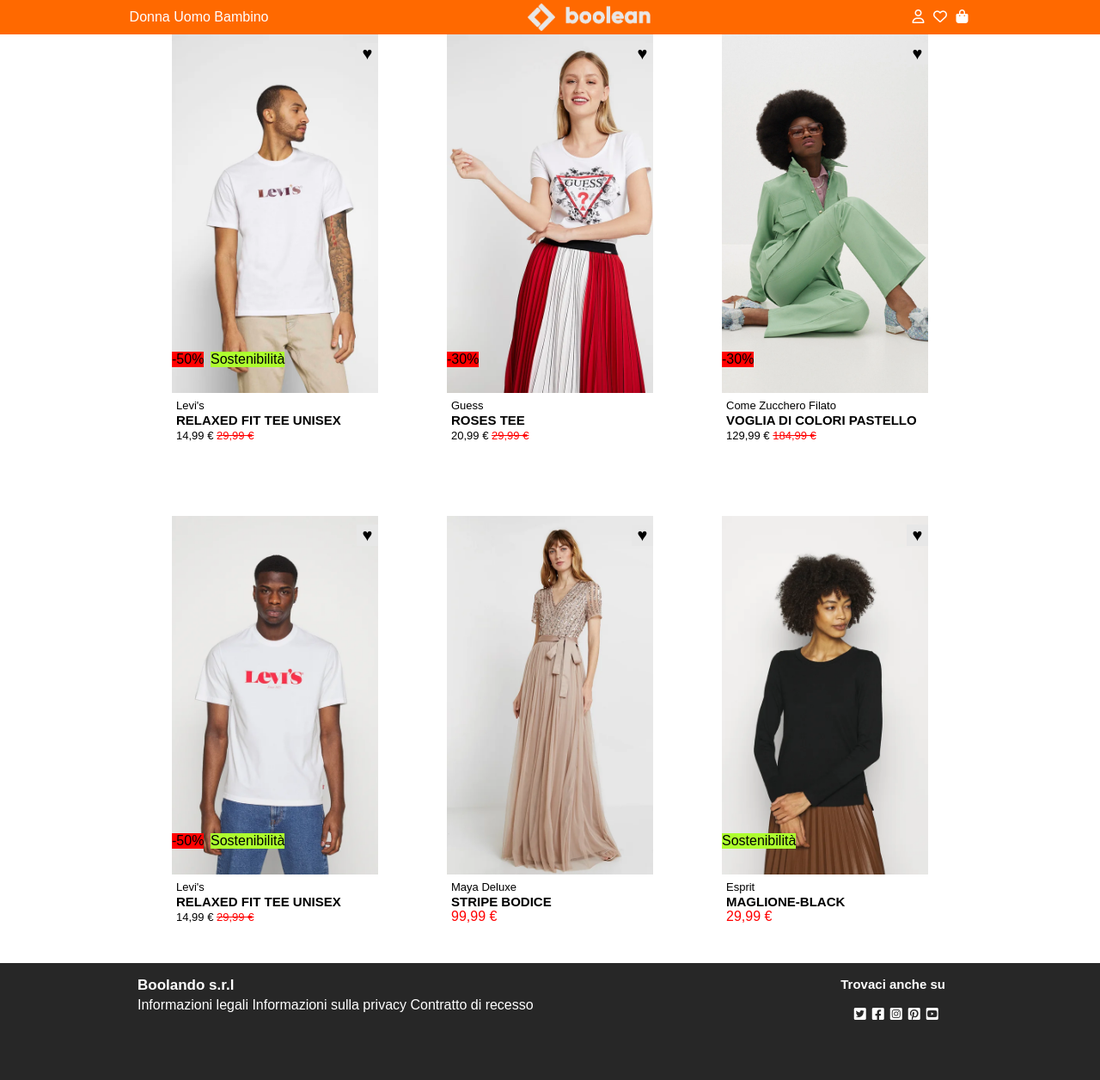
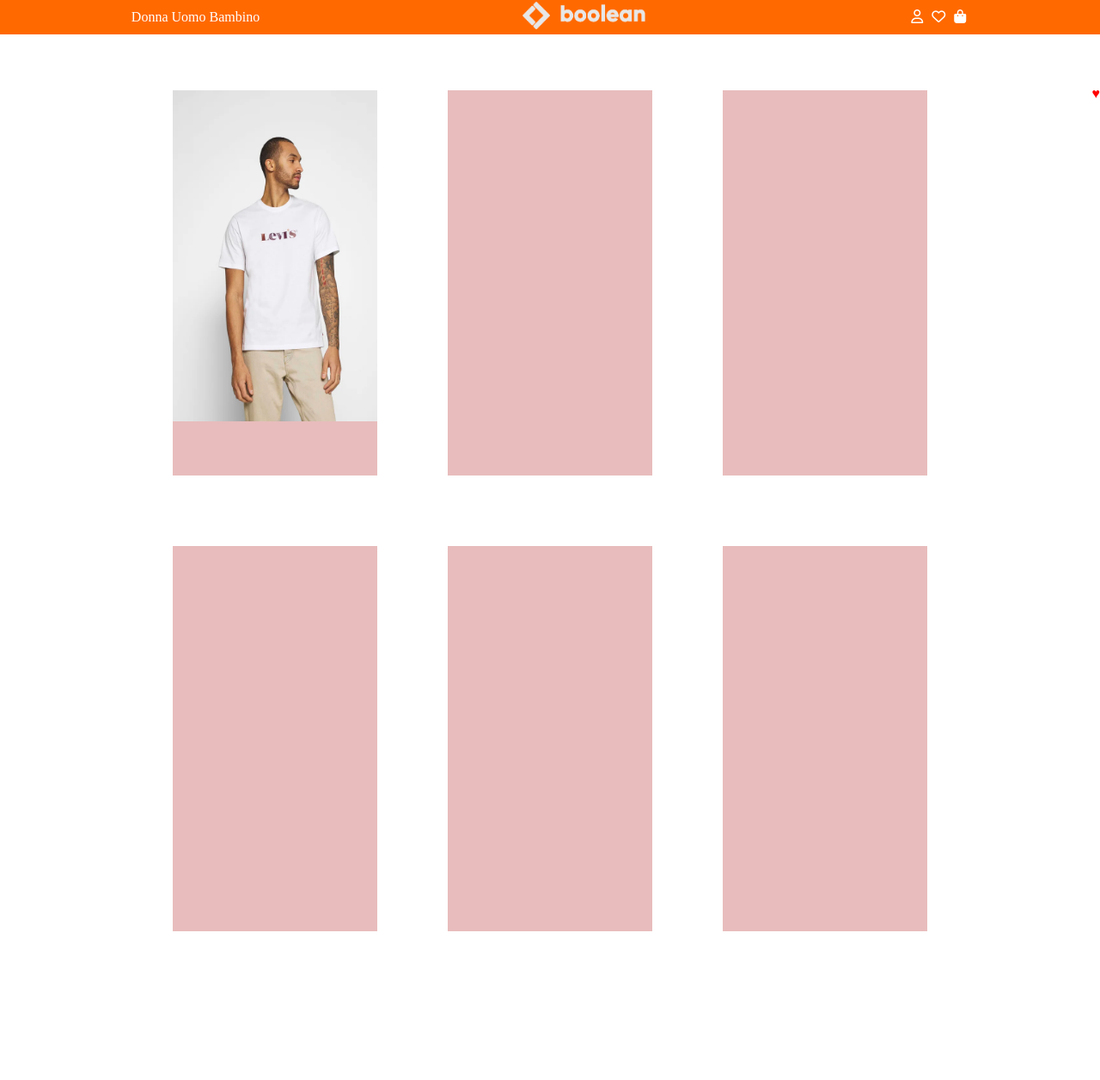
Before and after one commit to FrancescaPicoco/html-css-boolando, a plain HTML site: page index.html in a window 1280 px wide. Shown: the whole page at 86% size. After the commit the page ends 1084 px from the top, so only its background shows below. Drawn offline with Linux system fonts and the light colour scheme.

Commit message:
Altro metodo. <img>

```diff
--- a/css/style.css
+++ b/css/style.css
@@ -9,76 +9,56 @@
 }
 .logo-header{ height: 4vh;}
 
+main{
+    margin-top: 5%}
+.container{
+    width: 75vw;
+    height: 75vh;
+    display: flex;
+    justify-content:space-between;
+    flex-wrap: wrap;
+    }
+
 .card{
     width: calc((100% / 3) - 80px);
-    height: 60vh;
-    background-color:white;
-    border: 1px solid black;
-    margin:40px;
-    border: none;
+    height: 450px;
+    background-color: rgba(222, 158, 158, 0.689);
+    border: 1px solid white;
+    margin: 40px;
 }
-.cont-cent{
-    width: 75vw;
-    }
+.mod>img{
+    width: 100%;
+    height: 385px;
+}
+.frst-img{
+    background-color: blueviolet;
+    display: inline-block;
+    position: absolute;
+}
+.scnd-img{
+    background-color: brown;
+    display: none;
+    position: absolute;
+}
+.mod:hover .frst-img{
+ display: none;
+}
+.mod:hover .scnd-img{
+    display: inline-block;
+}
+.mod{
+ position: relative;
+}
+.badges{
+    position: relative;
+}
+.heart{
+    position: absolute;
+    right: 0;
+    color: red;
+    top:100px;
+}
 
-.mod-1{
-   width: 100%;
-   height: 90%;
-   background-image: url("../img/1.webp");
-   background-size: cover;
-   background-position: center;
-}
-.mod-1:hover{
-    background-image: url(../img/1b.webp);
- }
-.mod-2{
-   width: 100%;
-   height: 90%;
-   background-image: url("../img/2.webp");
-   background-size: cover;
-}
-.mod-2:hover{
-    background-image: url(../img/2b.webp);
- }
- .mod-3{
-    width: 100%;
-    height: 90%;
-    background-image: url("../img/3.webp");
-    background-size: cover;
-    background-position: center;
- }
- .mod-3:hover{
-     background-image: url(../img/3b.webp);
-  }
- .mod-4{
-    width: 100%;
-    height: 90%;
-    background-image: url("../img/4.webp");
-    background-size: cover;
-    background-position: center;
- }
- .mod-4:hover{
-     background-image: url(../img/4b.webp);
-  }
-  .mod-5{
-    width: 100%;
-    height: 90%;
-    background-image: url("../img/5.webp");
-    background-size: cover;
- }
- .mod-5:hover{
-     background-image: url(../img/5b.webp);
-  }
- .mod-6{
-    width: 100%;
-    height: 90%;
-    background-image: url("../img/6.webp");
-    background-size: cover;
-    background-position: center;
- }
- .mod-6:hover{
-     background-image: url(../img/6b.webp);
-  }
 
 
 .dscript{
--- a/css/utilities.css
+++ b/css/utilities.css
@@ -9,7 +9,7 @@
     padding: 0;
     box-sizing: border-box;
 }
-body{background-color : white;
+body{background-color :
     font-family: 'Inclusive Sans', sans-serif;}
 
 
--- a/index.html
+++ b/index.html
@@ -18,100 +18,48 @@
             <a href="#">Uomo</a>
             <a href="#">Bambino</a>
          </div>
-         <img src="img/boolean-logo.png" alt="Logo Boolean" class="logo-header">
+         <a href="#"><img src="img/boolean-logo.png" alt="Logo Boolean" class="logo-header"></a>
          <div class="lft-icon">
-            <i class="fa-regular fa-user px"></i>
-            <i class="fa-regular fa-heart px" ></i>
-            <i class="fa-solid fa-bag-shopping px"></i>
+            <a href="#"><i class="fa-regular fa-user px"></i></a>
+            <a href="#"><i class="fa-regular fa-heart px" ></i></a>
+            <a href="#"><i class="fa-solid fa-bag-shopping px"></i></a>
         </div>
        </nav>
     </header>
-    <main>
+                       <!--INIZIO MAIN-->
 
-       <div class="d-flex jcont-cent ">
-        <div class="cont-cent d-flex jcont-arnd">
-             <div class="card d-flex flex-di-col">
-                <div class="mod-1">
-                    <button class="wish">&hearts;</button>
-                    <div class="sale">-50%</div>
-                    <div class="eco">Sostenibilità</div>
+    <main class="d-flex jcont-cent">
+           <div class="container">
+
+              <div class="card">
+                <div class="mod">
+                   <img src="img/1.webp" alt="Prod-1" class="frst-img">
+                   <img src="img/1b.webp" alt="Prob-1b" class="scnd-img">
                 </div>
-                <div class="dscript">
-                  <span class="brand">Levi's</span>
-                  <h2>RELAXED FIT TEE UNISEX</h2>
-                  <span class="price">14,99 &euro; </span><span class="pricex">29,99 &euro;</span>
+                <span class="heart">&hearts;</span>
+                <div class="badges">
+
+                    <div class="bottom-badge">
+                        <div class="sale"></div>
+                        <div class="eco"></div>
+                    </div>
                 </div>
-             </div>
+                <div class="info-item">
 
-             <div class="card d-flex flex-di-col">
-                <div class="mod-2">
-                    <button class="wish">&hearts;</button>
-                    <div class="sale">-30%</div>
                 </div>
-                <div class="dscript">
-                  <span class="brand">Guess</span>
-                  <h2>ROSES TEE</h2>
-                  <span class="price">20,99 &euro; </span><span class="pricex">29,99 &euro;</span>
-                </div>
-             </div>
+              </div>
 
-             <div class="card d-flex flex-di-col">
-                <div class="mod-3">
-                    <button class="wish">&hearts;</button>
-                    <div class="sale">-30%</div>
-                </div>
-                <div class="dscript">
-                  <span class="brand">Come Zucchero Filato</span>
-                  <h2>VOGLIA DI COLORI PASTELLO</h2>
-                  <span class="price">129,99 &euro; </span><span class="pricex">184,99 &euro;</span>
-                </div>
-             </div>
-        </div>
-       </div>
+              <div class="card"></div>
+              <div class="card"></div>
+              <div class="card"></div>
+              <div class="card"></div>
+              <div class="card"></div>
+           </div>
 
-       <div class="d-flex jcont-cent ">
-        <div class="cont-cent d-flex jcont-arnd">
-             <div class="card d-flex flex-di-col">
-                <div class="mod-4">
-                    <button class="wish">&hearts;</button>
-                    <div class="sale">-50%</div>
-                    <div class="eco">Sostenibilità</div>
-                </div>
-                <div class="dscript">
-                  <span class="brand">Levi's</span>
-                  <h2>RELAXED FIT TEE UNISEX</h2>
-                  <span class="price">14,99 &euro; </span><span class="pricex">29,99 &euro;</span>
-                </div>
-             </div>
-
-             <div class="card d-flex flex-di-col">
-                <div class="mod-5">
-                    <button class="wish">&hearts;</button>
-                </div>
-                <div class="dscript">
-                  <span class="brand">Maya Deluxe</span>
-                  <h2>STRIPE BODICE</h2>
-                  <span class="price-red">99,99 &euro; </span>
-                </div>
-             </div>
-
-             <div class="card d-flex flex-di-col">
-                <div class="mod-6">
-                    <button class="wish">&hearts;</button>
-                    <div class="just-eco">Sostenibilità</div>
-                </div>
-                <div class="dscript">
-                  <span class="brand">Esprit</span>
-                  <h2>MAGLIONE-BLACK</h2>
-                  <span class="price-red">29,99 &euro; </span>
-                </div>
-             </div>
-        </div>
-       </div>
 
     </main>
 
-    <footer>
+    <!--<footer>
       <div class="ending-line jcont-cent d-flex">
         <div class="cont-cent d-flex jcont-cent">
             <div class="container cont-cent d-flex jcont-betw">
@@ -135,6 +83,6 @@
             </div>
         </div>
       </div>
-    </footer>
+    </footer>-->
 </body>
 </html>
```
